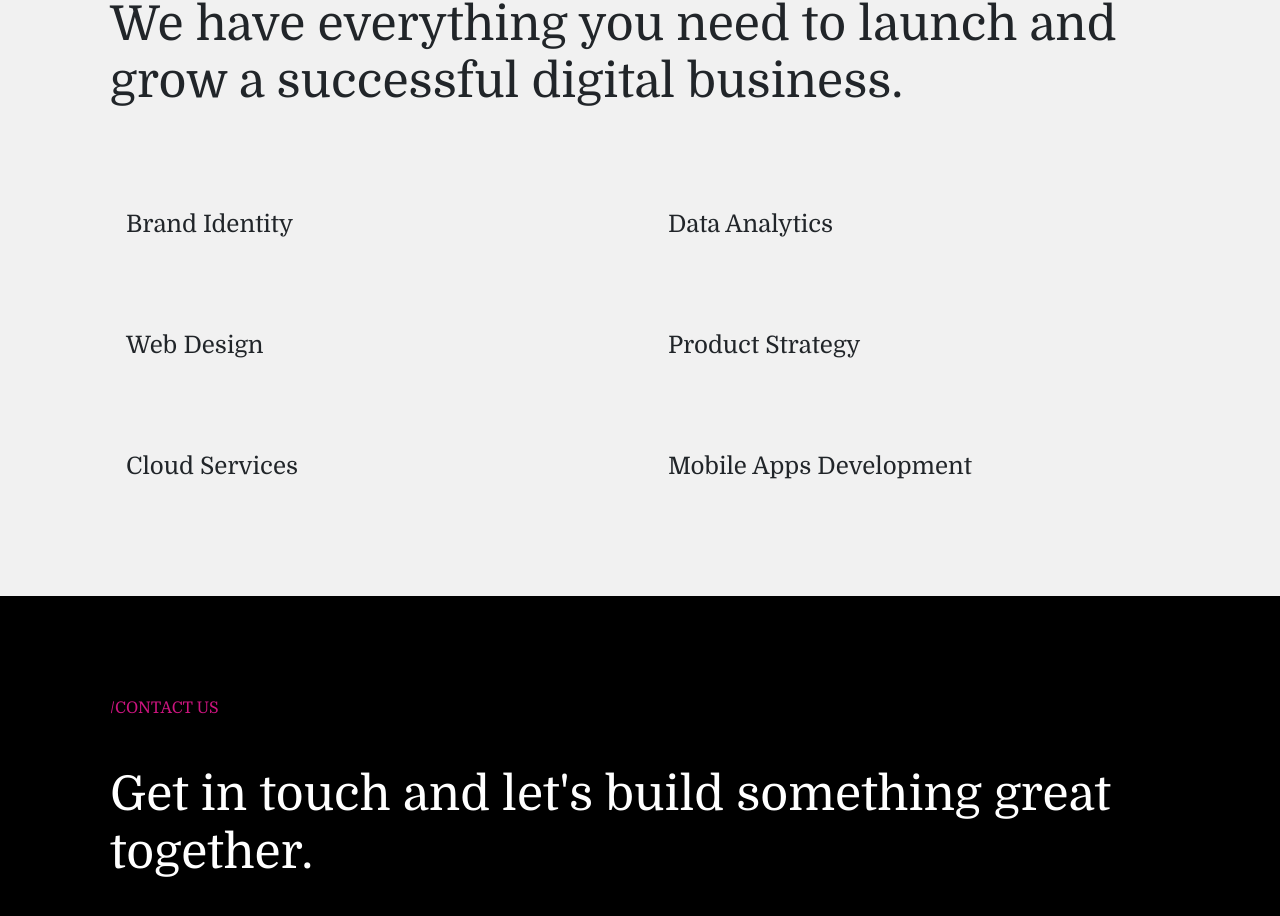
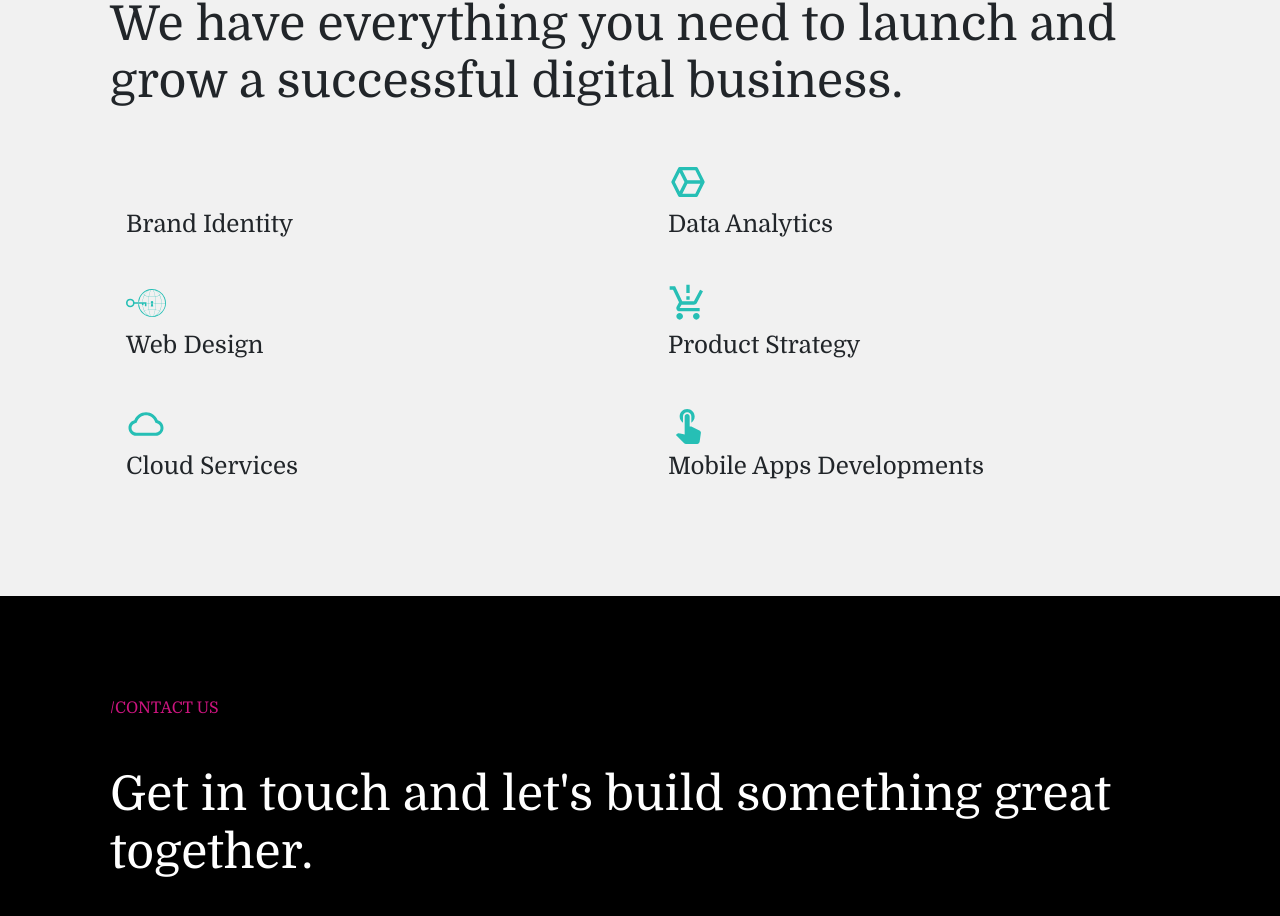
Before and after one commit to hasibdurjoy/studio, a React (Create React App) app: page / in a window 1280 px wide. Shown: the part 1928-2844 px from the top of the page. Built offline with nearby package versions, Linux system fonts and the light colour scheme; some icons are missing.

Commit message:
WhatWeDo icon changed

```diff
--- a/src/Component/WhatWeDo.jsx
+++ b/src/Component/WhatWeDo.jsx
@@ -4,60 +4,102 @@ import Card from "react-bootstrap/Card";
 import Row from "react-bootstrap/Row";
 import Col from "react-bootstrap/Col";
 import { PiTelevisionSimpleBold } from "react-icons/pi";
+import { BiCubeAlt } from "react-icons/bi";
+import { SiWebauthn } from "react-icons/si";
+import { MdOutlineProductionQuantityLimits } from "react-icons/md";
+import { AiOutlineCloud } from "react-icons/ai";
+import { MdTouchApp } from "react-icons/md";
 
 const WhatWeDo = () => {
-  const fakeData = [
-    {
-      id: 1,
-      name: "Brand Identity",
-      icon: "<PiTelevisionSimpleBold />",
-    },
-    {
-      id: 2,
-      name: "Data Analytics",
-      icon: "<PiTelevisionSimpleBold />",
-    },
-    {
-      id: 3,
-      name: "Web Design",
-      icon: "<PiTelevisionSimpleBold />",
-    },
-    {
-      id: 4,
-      name: "Product Strategy",
-      icon: "<PiTelevisionSimpleBold />",
-    },
-    {
-      id: 5,
-      name: "Cloud Services",
-      icon: "<PiTelevisionSimpleBold />",
-    },
-    {
-      id: 6,
-      name: "Mobile Apps Development",
-    },
-  ];
     return (
         <div style={{ backgroundColor: "#F1F1F1" }}>
             <Container style={{ padding: "100px 40px" }}>
                 <p style={{ color: "#cc147f" }}>/What We Do</p>
                 <h1 style={{ fontSize: "48px", padding: "15px 0px" }}>
-          We have everything you need to launch and grow a successful digital
-          business.
+                    We have everything you need to launch and grow a successful
+                    digital business.
                 </h1>
                 <Row>
-          {fakeData.map((s) => (
                     <Col sm={12} md={6}>
                         <Card className="border-0 h-100 bg-transparent">
                             <Card.Body>
-                  <div className="fs-1" style={{ color: "#26BFB5" }}>
+                                <div
+                                    className="fs-1"
+                                    style={{ color: "#26BFB5" }}
+                                >
                                     <PiTelevisionSimpleBold />
                                 </div>
-                  <h4 className="mb-0 ">{s.name}</h4>
+                                <h4 className="mb-0 ">Brand Identity</h4>
                             </Card.Body>
                         </Card>
                     </Col>
-          ))}
+                    <Col sm={12} md={6}>
+                        <Card className="border-0 h-100 bg-transparent">
+                            <Card.Body>
+                                <div
+                                    className="fs-1"
+                                    style={{ color: "#26BFB5" }}
+                                >
+                                    <BiCubeAlt />
+                                </div>
+                                <h4 className="mb-0 ">Data Analytics</h4>
+                            </Card.Body>
+                        </Card>
+                    </Col>
+                    <Col sm={12} md={6}>
+                        <Card className="border-0 h-100 bg-transparent">
+                            <Card.Body>
+                                <div
+                                    className="fs-1"
+                                    style={{ color: "#26BFB5" }}
+                                >
+                                    <SiWebauthn />
+                                </div>
+                                <h4 className="mb-0 ">Web Design</h4>
+                            </Card.Body>
+                        </Card>
+                    </Col>
+                    <Col sm={12} md={6}>
+                        <Card className="border-0 h-100 bg-transparent">
+                            <Card.Body>
+                                <div
+                                    className="fs-1"
+                                    style={{ color: "#26BFB5" }}
+                                >
+                                    <MdOutlineProductionQuantityLimits />
+                                </div>
+                                <h4 className="mb-0 ">Product Strategy</h4>
+                            </Card.Body>
+                        </Card>
+                    </Col>
+                    <Col sm={12} md={6}>
+                        <Card className="border-0 h-100 bg-transparent">
+                            <Card.Body>
+                                <div
+                                    className="fs-1"
+                                    style={{ color: "#26BFB5" }}
+                                >
+                                    <AiOutlineCloud />
+                                </div>
+                                <h4 className="mb-0 ">Cloud Services</h4>
+                            </Card.Body>
+                        </Card>
+                    </Col>
+                    <Col sm={12} md={6}>
+                        <Card className="border-0 h-100 bg-transparent">
+                            <Card.Body>
+                                <div
+                                    className="fs-1"
+                                    style={{ color: "#26BFB5" }}
+                                >
+                                    <MdTouchApp />
+                                </div>
+                                <h4 className="mb-0 ">
+                                    Mobile Apps Developments
+                                </h4>
+                            </Card.Body>
+                        </Card>
+                    </Col>
                 </Row>
             </Container>
         </div>
```
Lines whose indentation alone changed are shown as unchanged.
